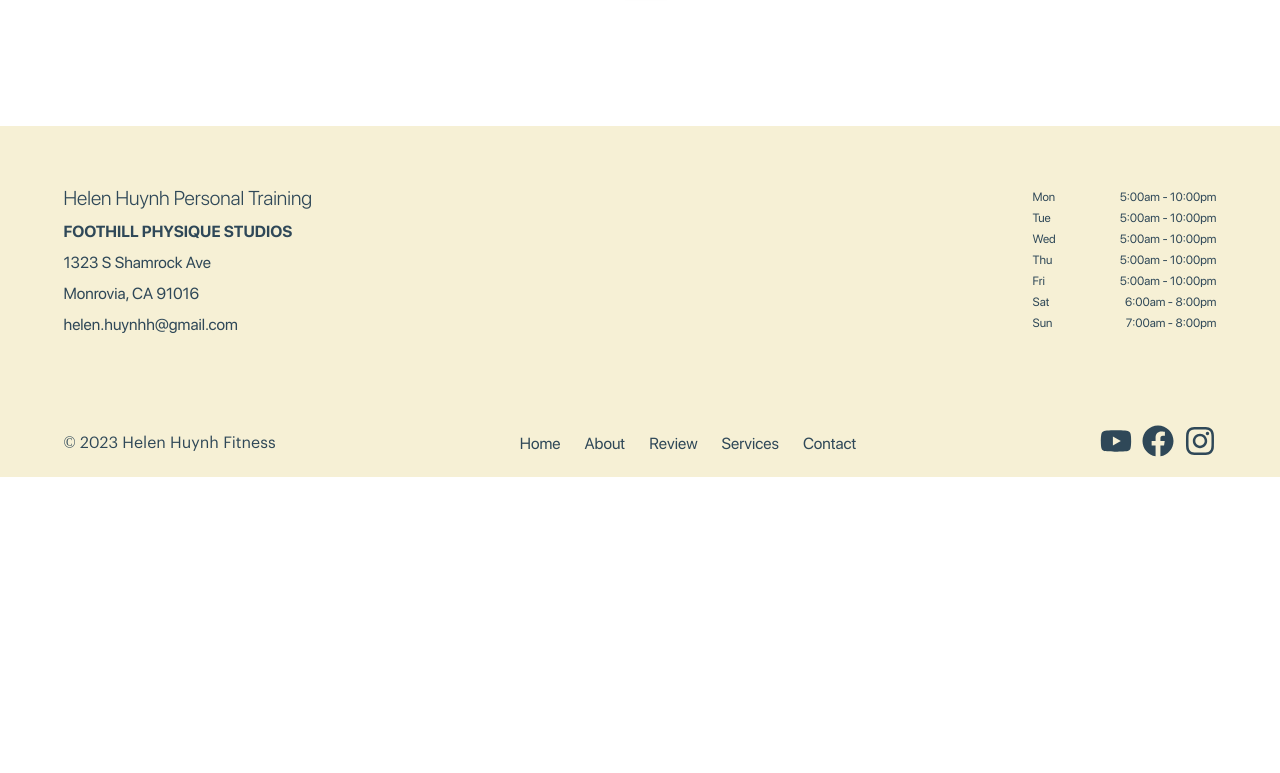
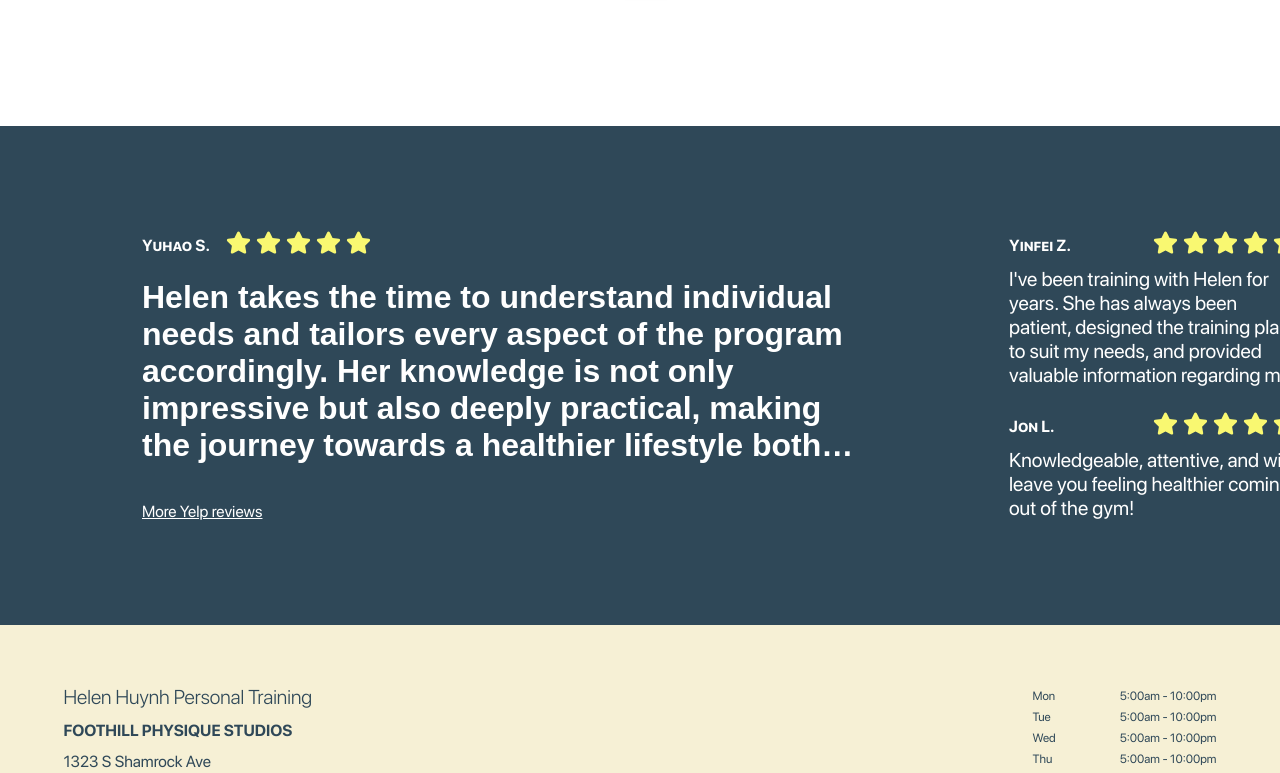
Before and after one commit to andrew-khai/Helen-Huynh-Fitness-React.js, a React (Vite) app: page / in a window 1280 px wide. Shown: the part 1250-2023 px from the top of the page. Before the commit the page ends 1727 px from the top, so only its background shows below. Built offline with nearby package versions, Linux system fonts and the light colour scheme.

Commit message:
review section done

```diff
--- a/src/App.jsx
+++ b/src/App.jsx
@@ -5,11 +5,11 @@ import { Switch, Route } from "react-router-dom";
 
 const App = () => {
   return (
-    <>
+    <main id="main-container">
       <Header />
       <HomePage />
       <Footer />
-    </>
+    </main>
   )
 }
 
--- a/src/components/Footer/Footer.css
+++ b/src/components/Footer/Footer.css
@@ -40,7 +40,7 @@
 
 .location-title {
   color: #2F4858;
-  font-family: "SF Pro Display Light";
+  font-family: "SF Pro Display Light", sans-serif;
   font-size: 20px;
   font-style: normal;
   font-weight: 300;
@@ -49,7 +49,7 @@
 
 .location-name {
   color: #2F4858;
-  font-family: "SF Pro Display Bold";
+  font-family: "SF Pro Display Bold", sans-serif;
   font-size: 16px;
   font-style: normal;
   font-weight: 700;
@@ -59,7 +59,7 @@
 .location-container p {
   margin: 0px;
   color: #2F4858;
-  font-family: "SF Pro Display Regular";
+  font-family: "SF Pro Display Regular", sans-serif;
   font-size: 16px;
   font-style: normal;
   font-weight: 400;
@@ -80,7 +80,7 @@
   align-items: flex-start;
   align-self: stretch;
   color: #2F4858;
-  font-family: "SF Pro Display Regular";
+  font-family: "SF Pro Display Regular", sans-serif;
   font-size: 12px;
   font-style: normal;
   font-weight: 400;
@@ -96,7 +96,7 @@
 
 #company-copyright {
   color: #2F4858;
-  font-family: "Graphik Regular";
+  font-family: "Graphik Regular", sans-serif;
   font-size: 16px;
   font-style: normal;
   font-weight: 400;
--- a/src/components/Homepage/Homepage.css
+++ b/src/components/Homepage/Homepage.css
@@ -8,9 +8,12 @@
   src: url("/fonts/FontsFree-Net-SFProDisplay-Bold.ttf") format("truetype");
 }
 
+/* About Me Section */
+
 #about-me-container {
   display: flex;
-  margin: 128px auto;
+  margin: 0px auto;
+  margin-top: 128px;
   width: 965px;
   height: 385px;
   column-gap: 128px;
@@ -74,12 +77,12 @@
 
 .experience p {
   color: #2F4858;
-  font-family: "SF Pro Display Bold";
+  font-family: "SF Pro Display Bold", sans-serif;
 }
 
 .second-about-me {
   color: #2F4858;
-  font-family: "SF Pro Display Thin";
+  font-family: "SF Pro Display Thin", sans-serif;
   overflow: hidden;
   text-align: justify;
   text-overflow: ellipsis;
@@ -101,3 +104,126 @@
   border: none;
   color: #FFFFFF;
 }
+
+/* Review Section */
+#reviews-section-container {
+  color: #FFFFFF;
+  width: 100%;
+  background-color: #2F4858;
+  display: flex;
+  padding: 40px 142px;
+  flex-direction: column;
+  align-items: flex-start;
+  gap: 10px;
+  align-self: stretch;
+}
+
+#reviews-container {
+  display: flex;
+  padding: 64px 0px;
+  align-items: flex-start;
+  gap: 147px;
+  align-self: stretch;
+}
+
+#main-review-container {
+  display: flex;
+  flex-direction: column;
+  align-items: flex-start;
+  gap: 32px;
+}
+
+.main-review {
+  display: flex;
+  width: 720px;
+  height: 240px;
+  flex-direction: column;
+  align-items: flex-start;
+  gap: 24px;
+}
+
+.main-reviewer {
+  display: flex;
+  align-items: flex-end;
+  gap: 16px;
+}
+
+.reviewers {
+  color: #FFFFFF;
+  text-align: center;
+  font-family: "SF Pro Display Bold", sans-serif;
+  font-size: 16px;
+  font-style: normal;
+  font-weight: 700;
+  line-height: normal;
+  font-variant: small-caps;
+}
+
+.review-stars {
+  display: flex;
+  gap: 5px;
+  color: #F9F871;
+  font-size: 25px;
+}
+
+.main-review-text {
+  display: -webkit-box;
+  -webkit-box-orient: vertical;
+  -webkit-line-clamp: 5;
+  align-self: stretch;
+  overflow: hidden;
+  color: #FFFFFF;
+  text-overflow: ellipsis;
+  font-family: "SF Pro Display Semibold", sans-serif;
+  font-size: 32px;
+  font-style: normal;
+  font-weight: 600;
+  line-height: normal;
+}
+
+.reviews-link {
+  color: #FFF;
+  font-family: "SF Pro Display Regular", sans-serif;
+  font-size: 16px;
+  font-style: normal;
+  font-weight: 400;
+  line-height: normal;
+  text-decoration-line: underline;
+}
+
+#other-reviews-container {
+  display: flex;
+  flex-direction: column;
+  align-items: flex-start;
+  gap: 24px;
+}
+
+.other-review {
+  display: flex;
+  width: 289px;
+  flex-direction: column;
+  align-items: flex-start;
+  gap: 12px;
+}
+
+.other-reviewer {
+  display: flex;
+  justify-content: space-between;
+  align-items: flex-end;
+  align-self: stretch;
+}
+
+.other-review-text {
+  display: -webkit-box;
+  -webkit-box-orient: vertical;
+  -webkit-line-clamp: 5;
+  align-self: stretch;
+  overflow: hidden;
+  color: #FFFFFF;
+  text-overflow: ellipsis;
+  font-family: "SF Pro Display Regular", sans-serif;
+  font-size: 20px;
+  font-style: normal;
+  font-weight: 400;
+  line-height: normal;
+}
--- a/src/components/Homepage/index.jsx
+++ b/src/components/Homepage/index.jsx
@@ -1,8 +1,9 @@
 import "./Homepage.css"
+import { FaStar } from "react-icons/fa";
 
 const HomePage = () => {
   return (
-    <main id="main-container">
+    <main id="main-content-container">
       <section id="about-me-container">
         <div id="about-me-image-container">
           <img style={{ width: "323px", height: "385px" }} src="/images/helenheadshot.jpg" />
@@ -17,13 +18,13 @@ const HomePage = () => {
               </div>
             </div>
             <div className="experience">
-              <p><strong>5+ YEARS</strong> <span style={{fontFamily: "SF Pro Display Regular"}}>OF FITNESS AND NUTRITION COACHING</span></p>
+              <p><strong>5+ YEARS</strong> <span style={{ fontFamily: "SF Pro Display Regular" }}>OF FITNESS AND NUTRITION COACHING</span></p>
             </div>
           </div>
           <div className="second-about-me">
-            <p style={{margin: "0px"}}>
-            She specializes in <i>nutrition coaching, muscle building, fat loss, athletic performance, and overall health and longevity. </i>
-            Her passion is to build a lifelong relationship with my clients and become poignant in my clients' lives through guidance, motivation, and experience.
+            <p style={{ margin: "0px" }}>
+              She specializes in <i>nutrition coaching, muscle building, fat loss, athletic performance, and overall health and longevity. </i>
+              Her passion is to build a lifelong relationship with my clients and become poignant in my clients' lives through guidance, motivation, and experience.
             </p>
           </div>
           <div>
@@ -33,6 +34,42 @@ const HomePage = () => {
           </div>
         </div>
       </section>
+      <section id="reviews-section-container">
+        <div id="reviews-container">
+          <div id="main-review-container">
+            <div className="main-review">
+              <div className="main-reviewer">
+                <div className="reviewers">Yuhao S.</div>
+                <div className="review-stars"><FaStar /><FaStar /><FaStar /><FaStar /><FaStar /></div>
+              </div>
+              <div className="main-review-text">
+                Helen takes the time to understand individual needs and tailors every aspect of the program accordingly. Her knowledge is not only impressive but also deeply practical, making the journey towards a healthier lifestyle both educational and enjoyable.
+              </div>
+            </div>
+            <a className="reviews-link" href="/">More Yelp reviews</a>
+          </div>
+          <div id="other-reviews-container">
+            <div className="other-review">
+              <div className="other-reviewer">
+                <div className="reviewers">Yinfei Z.</div>
+                <div className="review-stars"><FaStar /><FaStar /><FaStar /><FaStar /><FaStar /></div>
+              </div>
+              <div className="other-review-text">
+                I've been training with Helen for years. She has always been patient, designed the training plan to suit my needs, and provided valuable information regarding my diet.
+              </div>
+            </div>
+            <div className="other-review">
+              <div className="other-reviewer">
+                <div className="reviewers">Jon L.</div>
+                <div className="review-stars"><FaStar /><FaStar /><FaStar /><FaStar /><FaStar /></div>
+              </div>
+              <div className="other-review-text">
+                Knowledgeable, attentive, and will leave you feeling healthier coming out of the gym!
+              </div>
+            </div>
+          </div>
+        </div>
+      </section>
     </main>
   )
 }
--- a/src/index.css
+++ b/src/index.css
@@ -14,3 +14,11 @@ li {
 a {
   text-decoration: none;
 }
+
+#main-content-container {
+  display: flex;
+  width: 100%;
+  flex-direction: column;
+  align-items: center;
+  gap: 128px;
+}
```
